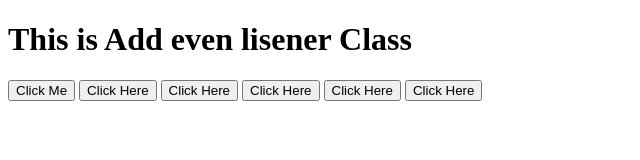
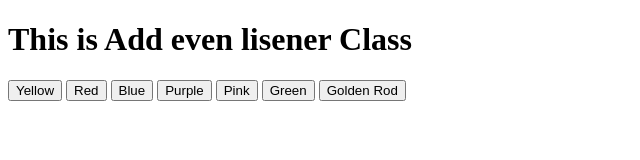
Before and after one commit to Sharif-Miah/dom-even-lisener-practice, a plain HTML site: page index.html in a window 1280 px wide. Shown: the whole page, without its empty margins (0-640 px from the left). Drawn offline with Linux system fonts and the light colour scheme.

Commit message:
golden Rod color added

```diff
--- a/index.html
+++ b/index.html
@@ -11,16 +11,18 @@
 <body>
 
     <h1>This is Add even lisener Class</h1>
-    <button onclick="backgraundYellow()">Click Me</button>
+    <button onclick="backgraundYellow()"> Yellow</button>
     <!-- option 2 -->
-    <button onclick="backgraundRed()">Click Here</button>
+    <button onclick="backgraundRed()">Red</button>
     <!-- option 3 -->
-    <button id="make-blue">Click Here</button>
-    <button id="make-purple">Click Here</button>
+    <button id="make-blue">Blue</button>
+    <button id="make-purple">Purple</button>
     <!-- option 4 -->
-    <button id="make-pink">Click Here</button>
+    <button id="make-pink">Pink</button>
     <!-- option 4 another option  -->
-    <button id="make-green">Click Here</button>
+    <button id="make-green">Green</button>
+    <!-- option 5 another option  -->
+    <button id="make-goldenRod">Golden Rod</button>
 
 
     <script src="./js/script.js"></script>
--- a/js/script.js
+++ b/js/script.js
@@ -40,3 +40,9 @@ makeGreen.addEventListener('click', makeGreenColor);
 function makeGreenColor() {
     document.body.style.backgroundColor = 'green'
 }
+
+// final uses
+
+const goldenRod = document.getElementById('make-goldenRod').addEventListener('click', function () {
+    document.body.style.backgroundColor = 'goldenrod'
+})
```
